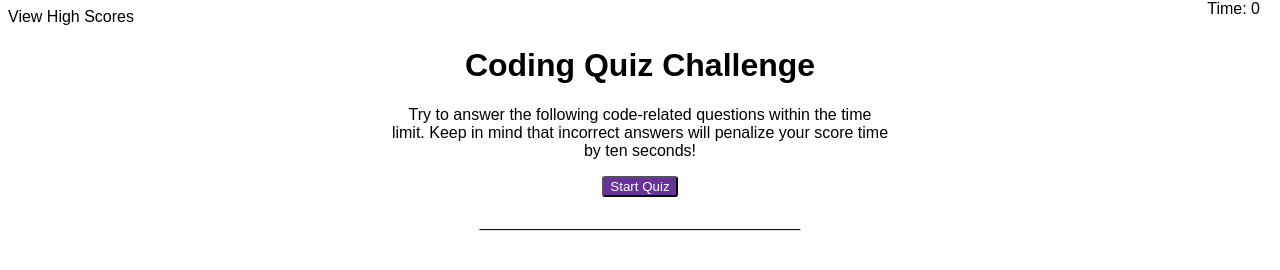
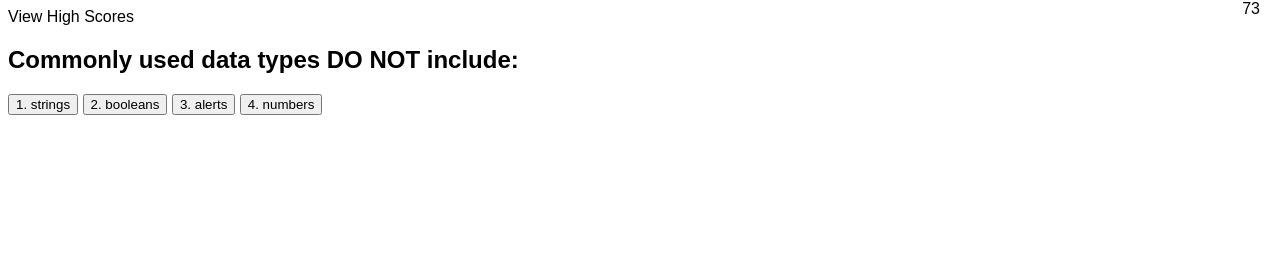
Before and after one commit to emilyjwilbur/Coding-Quiz-Challenge, a plain HTML site: page index.html in a window 1280 px wide. Both pictures are taken after a click on the button "Start Quiz". Drawn offline with Linux system fonts and the light colour scheme.

Commit message:
updated html & added event listeners,functions,local storage, etc to js

```diff
--- a/Assets/script.js
+++ b/Assets/script.js
@@ -1,4 +1,4 @@
-// DOM VARIABLES
+// // DOM VARIABLES
 let timerValue = document.getElementById('timerValue');
 let questionLabel = document.getElementById('questionLabel');
 let answerButton1 = document.getElementById('answerButton1');
@@ -7,16 +7,10 @@ let answerButton3 = document.getElementById('answerButton3');
 let answerButton4 = document.getElementById('answerButton4');
 let answerFeedbackLabel = document.getElementById('answerFeedbackLabel');
 let finalScoreLabel = document.getElementById('finalScoreLabel');
-
-
-
-
-
-
-
+let initialsInput = document.getElementById('initialsTextBox');
+let submitButton = document.getElementById('submitButton');
 
 // JAVASCRIPT VARIABLES
-
 let timer = 0;
 let questions = [
     'Commonly used data types DO NOT include:',
@@ -38,3 +32,76 @@ let correctAnswers = [3, 3, 4, 3, 4];
 
 let currentQuestion = 0;
 let finalScore = 0;
+
+// FUNCTION DEFINITIONS
+// this function was found on w3 schools to hide the coding quiz opening section in my html
+function sectionVisibility(sectionName) {
+    var x =
+    document.getElementById(sectionName);
+    if (x.style.display === "none") {
+        x.style.display = "block";
+    } else {
+        x.style.display = "none";
+    }
+}
+
+// timer starts at first question, blocking the coding quiz opening section from visibility
+function startQuiz() {
+    sectionVisibility('codingQuizOpener');
+    document.getElementById('questionSection').style.display = "block";
+    timer = 75;
+    displayQandA();
+}
+
+// modifying html with innerHTML and tells computer to display new question and answer buttons
+function displayQandA() {
+    questionLabel.innerHTML = questions[currentQuestion];
+    answerButton1.innerHTML = answers[currentQuestion][0];
+    answerButton2.innerHTML = answers[currentQuestion][1];
+    answerButton3.innerHTML = answers[currentQuestion][2];
+    answerButton4.innerHTML = answers[currentQuestion][3];
+}
+
+// tell computer if correct answer is selected, display ""correct" otherwise take 10 seconds off time
+function selectAnswer(buttonNumber) {
+    if (buttonNumber === correctAnswers[currentQuestion]){
+        answerFeedbackLabel.innerHTML = "correct";
+    } else {
+        answerFeedbackLabel.innerHTML = "incorrect";
+        timer = timer - 10;
+    }
+    currentQuestion = currentQuestion + 1;
+    if (currentQuestion >= 5) {
+        document.getElementById('questionSection').style.display = "none";
+        document.getElementById('allDoneSection').style.display = "block";
+        finalScore = timer;
+        timer = 0;
+        finalScoreLabel.innerHTML = "Your final score is " + finalScore;
+
+    } else {
+        displayQandA(); }
+}
+
+// local storage// Score and initials stored in console
+submitButton.addEventListener("click", function(event) {
+    event.preventDefault();
+
+    let user = {
+        initials: initialsTextBox.value,
+        score: finalScore,
+    };
+
+    console.log(user);
+
+    localStorage.setItem("user", JSON.stringify(user));
+
+})
+
+// tells timer to go down by 1 second (1000 milliseconds) if its greater than 0
+setInterval(function(){
+    if(timer > 0)
+    {
+        timer = timer - 1;
+    }
+    timerValue.innerHTML = timer;
+    }, 1000);
--- a/index.html
+++ b/index.html
@@ -15,7 +15,7 @@
        <div id="timerValue" class="timer">Time: 0</div>
    </header>
 
-
+<!-- section showing opening section to start quiz -->
    <div id="codingQuizOpener">
         <h1>Coding Quiz Challenge</h1>
         <p>Try to answer the following code-related questions within the time
@@ -23,7 +23,7 @@
              <br>by ten seconds!</p>
         <button id="startButton" class="startButton" onclick="startQuiz()">Start Quiz</button>
     </div>
-
+<!-- Question and answer buttons with onclick -->
     <div id="questionSection" class="hiddenSection">
         <h2 id="questionLabel">This is my question</h2>
         <button id="answerButton1" class="answerButton" onclick="selectAnswer(1);">Answer1</button>
@@ -32,24 +32,18 @@
         <button id="answerButton4" class="answerButton" onclick="selectAnswer(4);">Answer4</button>
     </div>
 
+    <div id="answerFeedbackSection" class="answerFeedbackSection">
 
-    <div id="answerFeedbackSection" class="answerFeedbackSection">
-        <p>____________________________________</p>
         <div id="answerFeedbackLabel"></div>
     </div>
 
-
-
+<!-- All done section with textbox to include initials and after score is displayed -->
     <div id="allDoneSection" class="allDoneSection">
         <h2>All Done</h2>
+        <input type="text" id="initialsTextBox" value="Enter Initials">
+        <button id="submitButton" onclick="submitButton()">Submit</button>
         <div id="finalScoreLabel"></div>
     </div>
-
-
-
-
-
-
 
     <script src="Assets/script.js"></script>
 </body>
```
